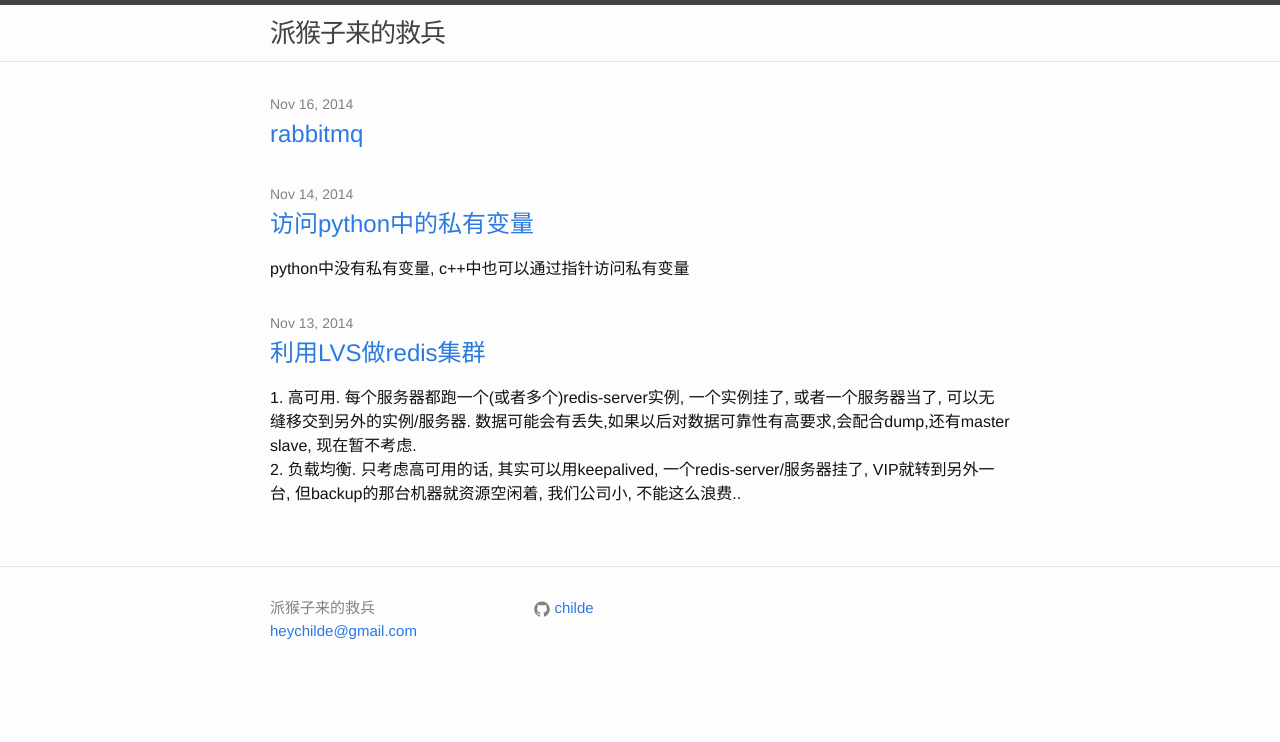
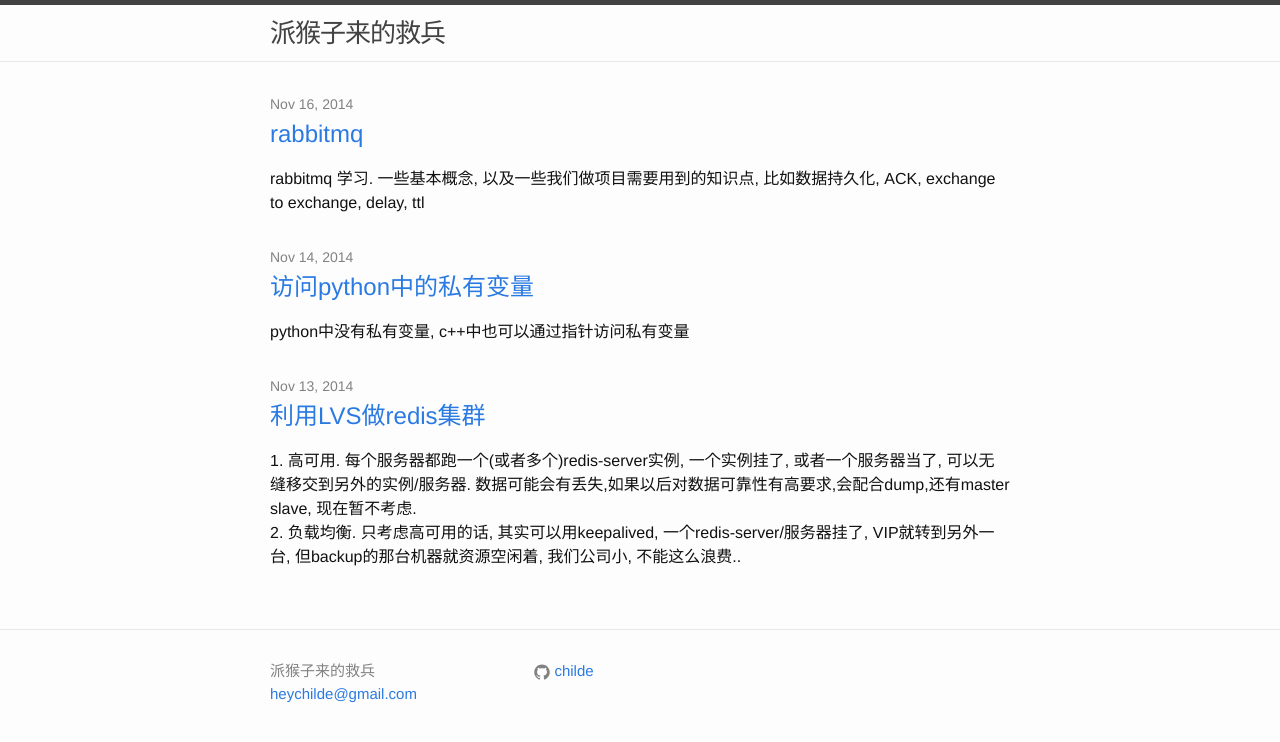
Before and after one commit to childe/ohmycat, a Jekyll site: the page built from index.html, in a window 1280 px wide. Shown: the top 742 px of the page. Built offline with Jekyll 4.4.1, drawn with Linux system fonts in a browser that asks for light colours.

Commit message:
add abstract

```diff
--- a/_posts/2014-11-17-rabbitmq-for-alerts-bus.md
+++ b/_posts/2014-11-17-rabbitmq-for-alerts-bus.md
@@ -3,7 +3,7 @@ layout: post
 title:  rabbitmq
 date:   2014-11-16 13:15:00 +0800
 modifydate:   2014-11-16 13:15:00 +0800
-abstract:   ""
+abstract:   "rabbitmq 学习.  一些基本概念, 以及一些我们做项目需要用到的知识点, 比如数据持久化, ACK, exchange to exchange, delay, ttl"
 categories: ops rabbitmq
 ---
 
```
